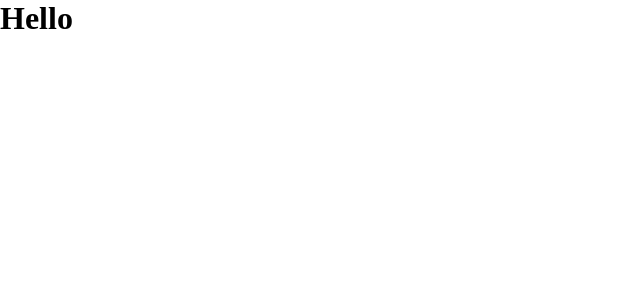
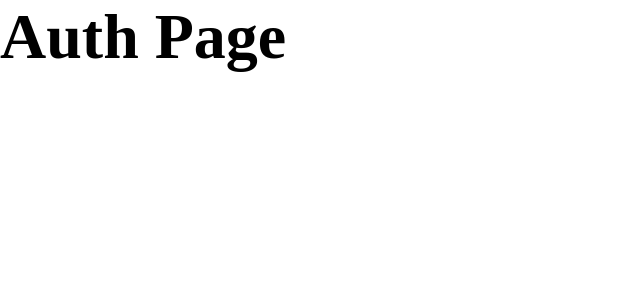
Before and after one commit to intehart/restful-api-for-tasker, a React (Create React App) app in the folder client/: page / in a window 1280 px wide. Shown: the top 300 px of the page, without its empty margins (0-640 px from the left). Built offline with nearby package versions, Linux system fonts and the light colour scheme.

Commit message:
logic auth for redirect user at auth page

```diff
--- a/client/src/App.js
+++ b/client/src/App.js
@@ -1,11 +1,17 @@
 import React from 'react';
+import {BrowserRouter} from 'react-router-dom';
+import {useRouts} from './routes';
 
 function App() {
+  const routes = useRouts(false)
   return (
-    <div>
-      <h1>Hello</h1>
-    </div>
+    <BrowserRouter>
+      <div>
+        <h1>{routes}</h1>
+      </div>
+    </BrowserRouter>
   );
+
 }
 
 export default App;
--- a/client/src/routes.js
+++ b/client/src/routes.js
@@ -1,9 +1,9 @@
 import React from 'react';
 import {Switch, Route, Redirect} from 'react-router-dom';
+import {AuthPage} from './pages/AuthPage';
 import {CreateTaskPage} from './pages/CreateTaskPage';
 import {TasksPage} from './pages/TasksPage';
 import {TaskDetailPage} from './pages/TaskDetailPage';
-import {AuthPage} from "./pages/AuthPage";
 
 export const useRouts = isAuthenticated => {
     if (isAuthenticated) {
@@ -18,7 +18,7 @@ export const useRouts = isAuthenticated => {
                 <Route path="/task-crate">
                     <CreateTaskPage />
                 </Route>
-                <Redirect to="/create" />
+                <Redirect to="/task-crate" />
             </Switch>
         )
     }
```
